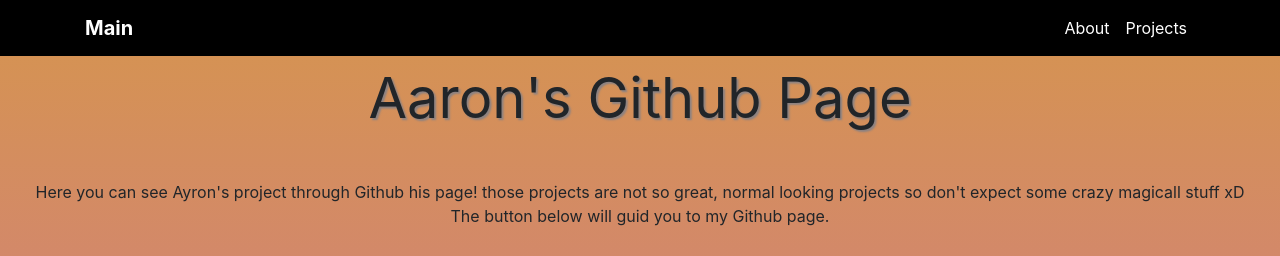
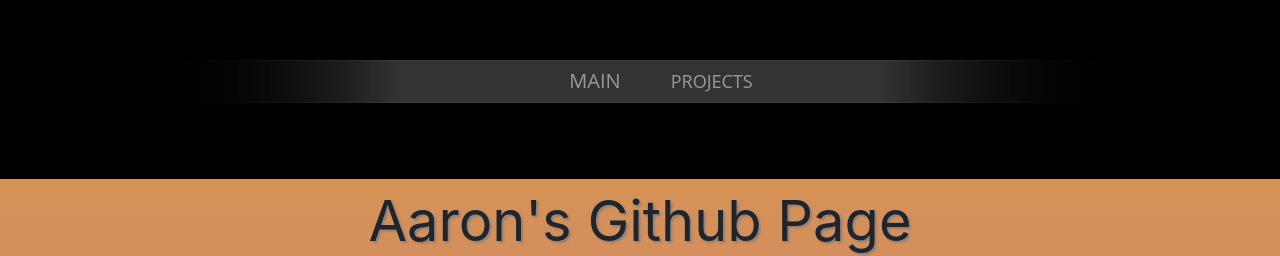
Before and after one commit to dnsghd49/ReactPortfolio, a React (Create React App) app: page /about in a window 1280 px wide. Shown: the top 256 px of the page. Built offline with nearby package versions, Linux system fonts and the light colour scheme.

Commit message:
new nav bar

```diff
--- a/src/components/Navbar/index.js
+++ b/src/components/Navbar/index.js
@@ -6,21 +6,15 @@
 // Depending on the current path, this component sets the "active" class on the appropriate navigation link item
 function Navbar() {
     return (
-        <nav className="navbar navbar-expand-md tm-navbar">
-            <div className="container">
+        <nav>
+            <ul>
+                <li>
                 <Link className="navbar-brand" to="/">Main</Link>
-
-                <div className="collapse navbar-collapse">
-                    <ul className="navbar-nav ml-auto">
-                        <li className="nav-item">
-                            <Link to="/about" className="nav-link tm-nav-link">About</Link>
-                        </li>
-                        <li className="nav-item">
-                            <Link to="/idkyet" className="nav-link tm-nav-link">Projects</Link>
-                        </li>
-                    </ul>
-                </div>
-            </div>
+                </li>
+                <li>
+                <Link to="/idkyet" className="nav-link tm-nav-link">Projects</Link>
+                </li>
+            </ul>
         </nav>
     );
 }
--- a/src/components/Navbar/style.css
+++ b/src/components/Navbar/style.css
@@ -1,64 +1,44 @@
-.tm-navbar {
-  position: fixed;
-  width: 100%;
-  z-index: 1000;
-  background-color: transparent;
-  transition: all 0.3s ease;
+nav {
+  max-width: 960px;
+  mask-image: linear-gradient(
+      90deg,
+      rgba(255, 255, 255, 0) 0%,
+      #ffffff 25%,
+      #ffffff 75%,
+      rgba(255, 255, 255, 0) 100%
+  );
+  margin: 0 auto;
+  padding: 60px 0;
 }
 
-.tm-navbar.scroll {
-  background-color: white;
-  border-bottom: 1px solid #e9ecef;
+nav ul {
+  text-align: center;
+  background: linear-gradient(
+      90deg,
+      rgba(255, 255, 255, 0) 0%,
+      rgba(255, 255, 255, 0.2) 25%,
+      rgba(255, 255, 255, 0.2) 75%,
+      rgba(255, 255, 255, 0) 100%
+  );
+  box-shadow: 0 0 25px rgba(0, 0, 0, 0.1), inset 0 0 1px rgba(255, 255, 255, 0.6);
 }
 
-.navbar-brand {
-  color: white;
-  font-size: 1.4rem;
-  font-weight: bold;
+nav ul li {
+  display: inline-block;
 }
 
-.navbar-brand:hover,
-.tm-navbar.scroll .navbar-brand:hover {
-  color: #3496d8;
+nav ul li a {
+  padding: 18px;
+  font-family: "Open Sans";
+  text-transform: uppercase;
+  color: rgba(255, 255, 255, 0.5);
+  font-size: 18px;
+  text-decoration: none;
+  display: block;
 }
 
-.tm-navbar.scroll .navbar-brand {
-  color: #8f8f8f;
+nav ul li a:hover {
+  box-shadow: 0 0 10px rgba(0, 0, 0, 0.1), inset 0 0 1px rgba(255, 255, 255, 0.6);
+  background: rgba(255, 255, 255, 0.1);
+  color: rgba(198, 214, 255, 0.7);
 }
-
-.nav-item {
-  list-style: none;
-}
-
-.tm-nav-link {
-  color: white;
-}
-
-.tm-navbar.scroll .tm-nav-link {
-  color: #8f8f8f;
-}
-
-.tm-navbar.scroll .tm-nav-link:hover,
-.tm-navbar.scroll .tm-nav-link.current,
-.tm-nav-link:hover {
-  color: #3496d8;
-}
-
-.navbar-toggler {
-  border: 1px solid white;
-  padding-left: 10px;
-  padding-right: 10px;
-}
-
-.navbar-toggler-icon {
-  color: white;
-  padding-top: 6px;
-}
-
-.tm-navbar.scroll .navbar-toggler {
-  border: 1px solid #8f8f8f;
-}
-
-.tm-navbar.scroll .navbar-toggler-icon {
-  color: #8f8f8f;
-}
```
